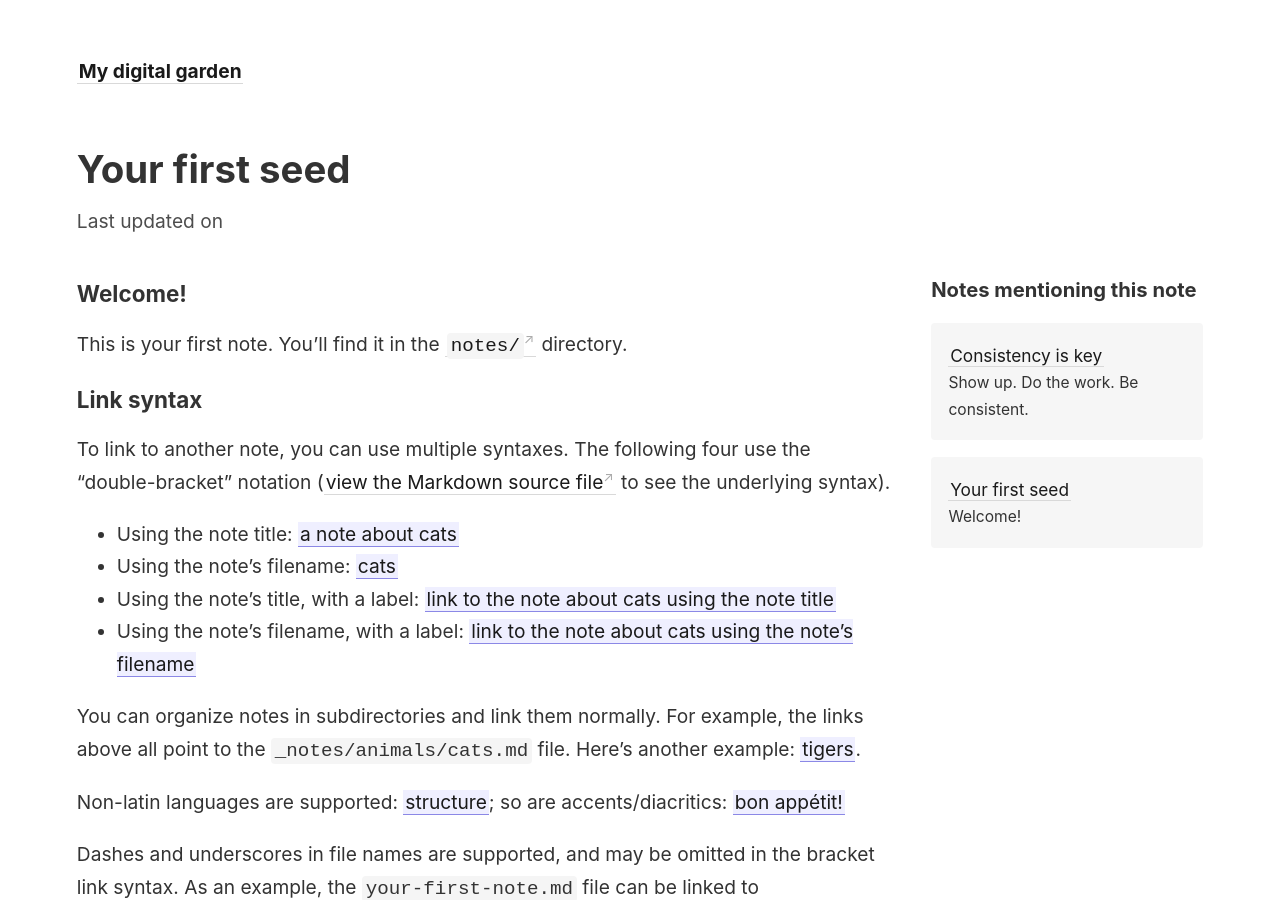
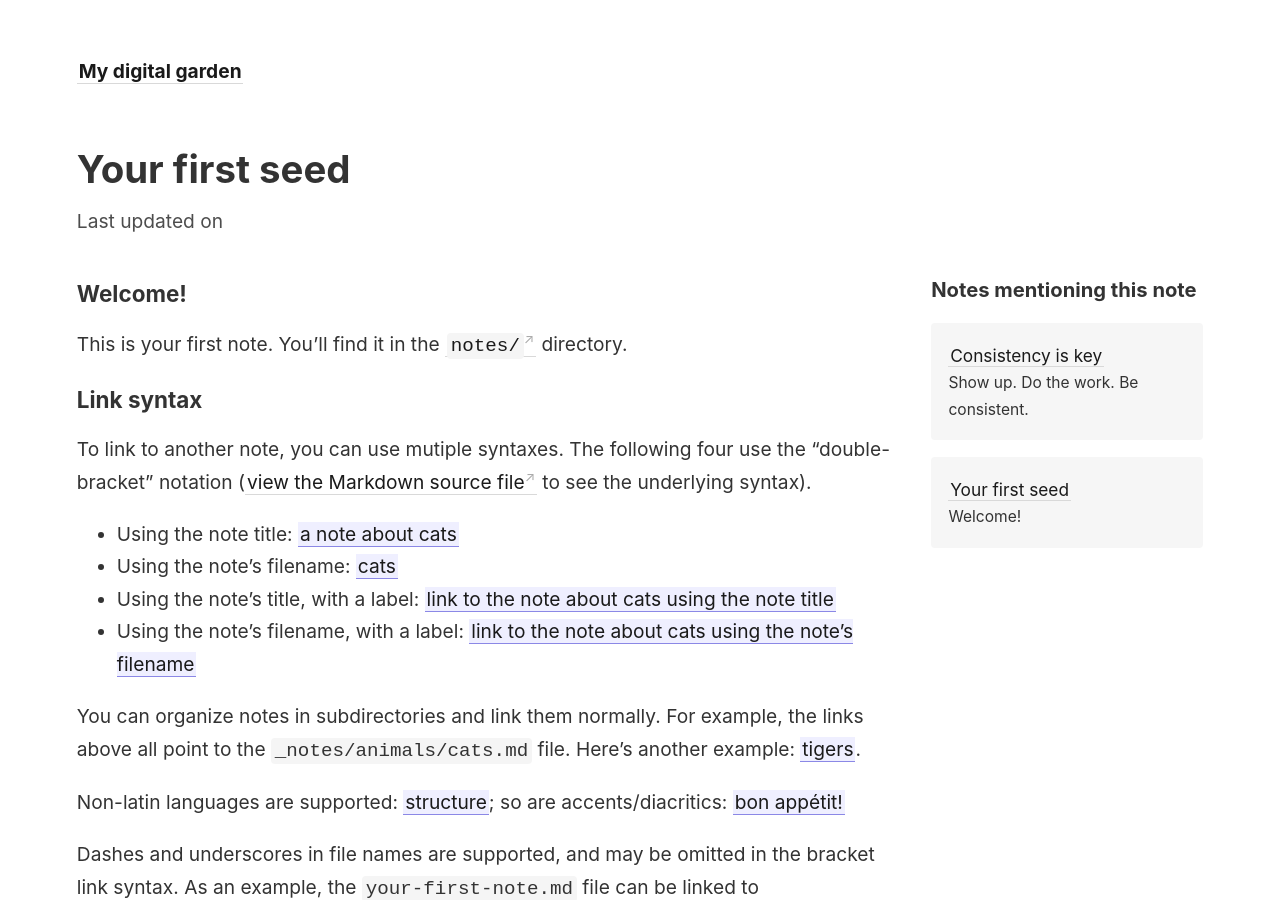
Before and after one commit to blober68/digital-garden-amiel, a Jekyll site: the page built from _notes/your-first-note.md, in a window 1280 px wide and 900 px high. Built offline with Jekyll 4.4.1, drawn with Linux system fonts in a browser that asks for light colours.

Commit message:
Update your-first-note.md

```diff
--- a/_notes/your-first-note.md
+++ b/_notes/your-first-note.md
@@ -8,7 +8,7 @@ This is your first note. You'll find it in the [`notes/`](https://github.com/max
 
 ### Link syntax
 
-To link to another note, you can use multiple syntaxes. The following four use the "double-bracket" notation ([view the Markdown source file](https://github.com/maximevaillancourt/digital-garden-jekyll-template/blob/master/_notes/your-first-note.md#link-syntax) to see the underlying syntax).
+To link to another note, you can use mutiple syntaxes. The following four use the "double-bracket" notation ([view the Markdown source file](https://github.com/maximevaillancourt/digital-garden-jekyll-template/blob/master/_notes/your-first-note.md#link-syntax) to see the underlying syntax).
 
 - Using the note title: [[a note about cats]]
 - Using the note's filename: [[cats]]
```
Also changed, not shown: other parts of _notes/your-first-note.md (+2 -0 lines).
